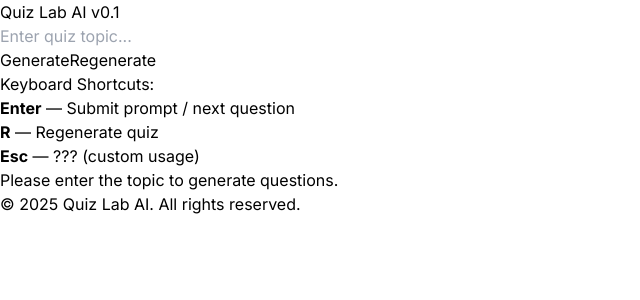
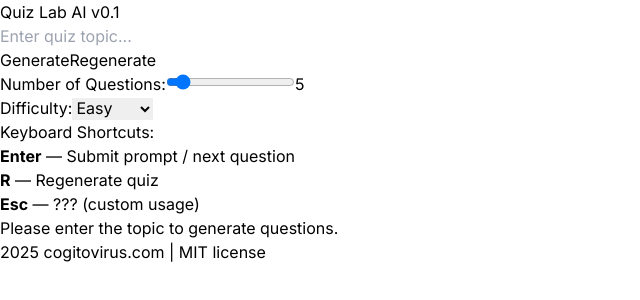
Before and after one commit to cogitovirus/quiz-lab-ai, a Next.js app: page / in a window 1280 px wide. Shown: the top 300 px of the page, without its empty margins (0-640 px from the left). Built offline with nearby package versions, Linux system fonts and the light colour scheme.

Commit message:
getting closer to an actual prototype

```diff
--- a/src/app/components/layout/Footer.tsx
+++ b/src/app/components/layout/Footer.tsx
@@ -5,7 +5,7 @@ export default function Footer() {
   return (
     <footer className="w-full bg-white border-t border-gray-200 py-4 px-6 mt-auto">
       <p className="text-center text-sm text-gray-500">
-        &copy; {new Date().getFullYear()} Quiz Lab AI. All rights reserved.
+        {new Date().getFullYear()} cogitovirus.com | MIT license
       </p>
     </footer>
   );
--- a/src/app/components/quiz/QuizControls.tsx
+++ b/src/app/components/quiz/QuizControls.tsx
@@ -8,6 +8,10 @@ interface QuizControlsProps {
     onPromptChange: (val: string) => void
     onGenerate: () => void
     onRegenerate: () => void
+    numQuestions: number
+    onNumQuestionsChange: (val: number) => void
+    difficulty: string
+    onDifficultyChange: (val: string) => void
 }
 
 export default function QuizControls({
@@ -15,6 +19,10 @@ export default function QuizControls({
     onPromptChange,
     onGenerate,
     onRegenerate,
+    numQuestions,
+    onNumQuestionsChange,
+    difficulty,
+    onDifficultyChange,
 }: QuizControlsProps) {
     return (
         <div className="space-y-4">
@@ -26,6 +34,8 @@ export default function QuizControls({
                 className="w-full border border-gray-300 rounded px-3 py-2 text-sm"
             />
 
+
+
             <div className="flex items-center gap-2">
                 <PrimaryButton onClick={onGenerate}>Generate</PrimaryButton>
                 <button
@@ -36,6 +46,38 @@ export default function QuizControls({
                 </button>
                 {/* Additional config button if needed */}
             </div>
+
+            <div className="mt-4">
+                <label htmlFor="numQuestions" className="block text-sm font-medium text-gray-700">
+                    Number of Questions:
+                </label>
+                <input
+                    type="range"
+                    id="numQuestions"
+                    min="1"
+                    max="50"
+                    value={numQuestions}
+                    onChange={(e) => onNumQuestionsChange(Number(e.target.value))}
+                    className="w-full h-2 bg-gray-200 rounded-lg appearance-none cursor-pointer"
+                />
+                <span className="block text-sm text-gray-500">{numQuestions}</span>
+            </div>
+
+            <div className="mt-4">
+                <label htmlFor="difficulty" className="block text-sm font-medium text-gray-700">
+                    Difficulty:
+                </label>
+                <select
+                    id="difficulty"
+                    value={difficulty}
+                    onChange={(e) => onDifficultyChange(e.target.value)}
+                    className="block w-full mt-1 border border-gray-300 bg-white rounded-md shadow-sm focus:outline-none focus:ring-indigo-500 focus:border-indigo-500 sm:text-sm"
+                >
+                    <option value="easy">Easy</option>
+                    <option value="medium">Medium</option>
+                    <option value="hard">Hard</option>
+                </select>
+            </div>
         </div>
     )
 }
--- a/src/app/components/quiz/QuizGenerator.tsx
+++ b/src/app/components/quiz/QuizGenerator.tsx
@@ -1,54 +1,55 @@
 "use client";
 
-"use client";
-
-import React, { useState } from 'react'
-import { useQuizContext } from '../../lib/contexts/QuizContext'
-import QuizControls from './QuizControls'
-import ShortcutHints from './ShortcutHints'
+import React, { useState } from 'react';
+import { useQuizContext } from '../../lib/contexts/QuizContext';
+import QuizControls from './QuizControls';
+import ShortcutHints from './ShortcutHints';
 
 export default function QuizGenerator() {
   const {
-    quizStarted,
     setQuizStarted,
-    isLoading,
     setIsLoading,
     setQuestions,
     setCurrentQuestionIndex,
     setIsFinished,
     setScore,
-  } = useQuizContext()
+  } = useQuizContext();
 
-  const [prompt, setPrompt] = useState('')
+  const [prompt, setPrompt] = useState('');
+  const [numQuestions, setNumQuestions] = useState(5);
+  const [difficulty, setDifficulty] = useState('easy');
 
   const handleGenerate = async () => {
-    if (!prompt) return
+    if (!prompt) return;
 
-    setQuizStarted(true)
-    setIsLoading(true)
-    setIsFinished(false)
-    setScore(0)
-    setQuestions([]) // clear previous data
-    setCurrentQuestionIndex(0)
+    setQuizStarted(true);
+    setIsLoading(true);
+    setIsFinished(false);
+    setScore(0);
+    setQuestions([]); // clear previous data
+    setCurrentQuestionIndex(0);
 
-    // Simulate fetch/generation logic
-    // Typically you’d call your server or AI endpoint here.
-    // For demonstration:
-    setTimeout(() => {
-      // Example data from "server"
-      const simulatedQuestions = [
-        { text: 'What is 2+2?', correctAnswer: '4' },
-        { text: 'Capital of France?', correctAnswer: 'paris' },
-      ]
-      setQuestions(simulatedQuestions)
-      setIsLoading(false)
-    }, 2000)
-  }
+    const config = { prompt, numQuestions, difficulty };
+    const response = await fetch('/api/quiz/generate', {
+      method: 'POST',
+      headers: {
+        'Content-Type': 'application/json',
+      },
+      body: JSON.stringify(config),
+    });
+    const generatedQuestions = await response.json();
+    setQuestions(generatedQuestions);
+    setIsLoading(false);
+  };
 
   const handleRegenerate = () => {
-    // Could do something similar but maybe the same or new prompt
-    handleGenerate()
-  }
+    handleGenerate();
+  };
+
+  // const handleRedo = () => {
+  //   setQuizStarted(false);
+  //   setQuestions([]);
+  // };
 
   return (
     <div className="bg-white rounded-md shadow p-4 flex flex-col h-full justify-between">
@@ -57,77 +58,15 @@ export default function QuizGenerator() {
         onPromptChange={setPrompt}
         onGenerate={handleGenerate}
         onRegenerate={handleRegenerate}
+        numQuestions={numQuestions}
+        onNumQuestionsChange={setNumQuestions}
+        difficulty={difficulty}
+        onDifficultyChange={setDifficulty}
       />
 
       <div className="mt-4">
         <ShortcutHints />
       </div>
     </div>
-  )
+  );
 }
-
-
-// import React, { useState } from 'react';
-// import QuizResults from './QuizResults';
-// import { QuizQuestion } from '../../lib/types/quiz';
-// import PrimaryButton from '../ui/PrimaryButton';
-
-// const QuizGenerator = () => {
-//   const [prompt, setPrompt] = useState('');
-//   const [numQuestions, setNumQuestions] = useState(5);
-//   const [difficulty, setDifficulty] = useState('easy');
-//   const [questions, setQuestions] = useState<QuizQuestion[] | null>(null);
-
-//   const handleSubmit = async (event: React.FormEvent) => {
-//     event.preventDefault();
-//     const config = { prompt, numQuestions, difficulty };
-//     const response = await fetch('/api/quiz/generate', {
-//       method: 'POST',
-//       headers: {
-//         'Content-Type': 'application/json',
-//       },
-//       body: JSON.stringify(config),
-//     });
-//     const generatedQuestions = await response.json();
-//     setQuestions(generatedQuestions);
-//   };
-
-//   return (
-//     <div>
-//       <form onSubmit={handleSubmit}>
-//         <label htmlFor="prompt">Enter Prompt:</label>
-//         <input
-//           type="text"
-//           id="prompt"
-//           value={prompt}
-//           onChange={(e) => setPrompt(e.target.value)}
-//         />
-
-//         <label htmlFor="numQuestions">Number of Questions:</label>
-//         <input
-//           type="number"
-//           id="numQuestions"
-//           value={numQuestions}
-//           onChange={(e) => setNumQuestions(Number(e.target.value))}
-//         />
-
-//         <label htmlFor="difficulty">Difficulty:</label>
-//         <select
-//           id="difficulty"
-//           value={difficulty}
-//           onChange={(e) => setDifficulty(e.target.value)}
-//         >
-//           <option value="easy">Easy</option>
-//           <option value="medium">Medium</option>
-//           <option value="hard">Hard</option>
-//         </select>
-
-//         <PrimaryButton type="submit">Generate Quiz</PrimaryButton>
-//       </form>
-
-//       {questions && <QuizResults questions={questions} />}
-//     </div>
-//   );
-// };
-
-// export default QuizGenerator;
--- a/src/app/components/quiz/QuizResultCard.tsx
+++ b/src/app/components/quiz/QuizResultCard.tsx
@@ -1,26 +1,20 @@
-// app/(components)/quiz/QuizResultCard.tsx
-
-import React from 'react'
-import PrimaryButton from '../ui/PrimaryButton'
+import React from 'react';
+import PrimaryButton from '../ui/PrimaryButton';
 
 interface QuizResultCardProps {
-  score: number
-  total: number
-  onRedo: () => void
+  score: number;
+  total: number;
+  onRedo: () => void;
 }
 
-export default function QuizResultCard({
-  score,
-  total,
-  onRedo
-}: QuizResultCardProps) {
+export default function QuizResultCard({ score, total, onRedo }: QuizResultCardProps) {
   return (
     <div className="bg-white rounded-md shadow p-4 flex flex-col items-center">
-      <h3 className="text-xl font-bold mb-2">Quiz Finished!</h3>
+      <h2>Quiz Results</h2>
       <p className="text-gray-700 mb-4">
         You scored {score} out of {total}.
       </p>
       <PrimaryButton onClick={onRedo}>Redo</PrimaryButton>
     </div>
-  )
+  );
 }
--- a/src/app/components/quiz/QuizViewer.tsx
+++ b/src/app/components/quiz/QuizViewer.tsx
@@ -1,12 +1,10 @@
-// app/(components)/quiz/QuizViewer.tsx
-
 "use client";
 
-import React from 'react'
-import { useQuizContext } from '../../lib/contexts/QuizContext'
-import Spinner from '../ui/Spinner'
-import QuestionCard from './QuestionCard'
-import QuizResultCard from './QuizResultCard'
+import React from 'react';
+import { useQuizContext } from '../../lib/contexts/QuizContext';
+import Spinner from '../ui/Spinner';
+import QuestionCard from './QuestionCard';
+import QuizResultCard from './QuizResultCard';
 
 export default function QuizViewer() {
   const {
@@ -19,7 +17,9 @@ export default function QuizViewer() {
     setIsFinished,
     score,
     setScore,
-  } = useQuizContext()
+    setQuizStarted,
+    setQuestions,
+  } = useQuizContext();
 
   // If quiz not started: show placeholder
   if (!quizStarted) {
@@ -27,7 +27,7 @@ export default function QuizViewer() {
       <div className="bg-white rounded-md shadow p-4">
         <p className="text-gray-500">Please enter the topic to generate questions.</p>
       </div>
-    )
+    );
   }
 
   // If loading: show spinner
@@ -36,23 +36,24 @@ export default function QuizViewer() {
       <div className="bg-white rounded-md shadow p-4 flex items-center justify-center">
         <Spinner />
       </div>
-    )
+    );
   }
 
   // If quiz is finished: show result card
   if (isFinished) {
     return (
       <QuizResultCard
-        score={score}
-        total={questions.length}
+        questions={questions}
         onRedo={() => {
           // reset the quiz
-          setIsFinished(false)
-          // Optionally set quizStarted=false, questions=[], etc.
-          // or you could handle this in QuizGenerator
+          setIsFinished(false);
+          setQuizStarted(false);
+          setCurrentQuestionIndex(0);
+          setScore(0);
+          setQuestions([]);
         }}
       />
-    )
+    );
   }
 
   // If we have no questions yet, possibly show an error or fallback
@@ -61,26 +62,26 @@ export default function QuizViewer() {
       <div className="bg-white rounded-md shadow p-4">
         <p className="text-gray-500">No questions available.</p>
       </div>
-    )
+    );
   }
 
   // Display the current question
-  const currentQuestion = questions[currentQuestionIndex]
+  const currentQuestion = questions[currentQuestionIndex];
 
   const handleNext = (wasCorrect: boolean) => {
-    if (wasCorrect) setScore(score + 1)
+    if (wasCorrect) setScore(score + 1);
 
     if (currentQuestionIndex < questions.length - 1) {
-      setCurrentQuestionIndex(currentQuestionIndex + 1)
+      setCurrentQuestionIndex(currentQuestionIndex + 1);
     } else {
-      setIsFinished(true)
+      setIsFinished(true);
     }
-  }
+  };
 
   return (
     <QuestionCard
       question={currentQuestion}
       onNext={handleNext}
     />
-  )
+  );
 }
```
Also changed, not shown: src/app/components/quiz/QuestionCard.tsx (+51 -43 lines), src/app/components/quiz/QuizResults.tsx (deleted, +0 -53 lines). Lines whose indentation alone changed are shown as unchanged.
